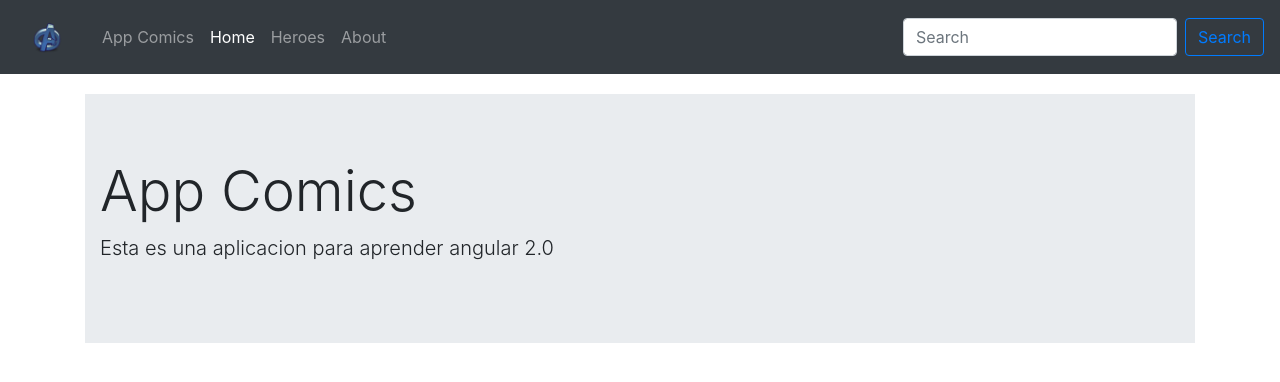
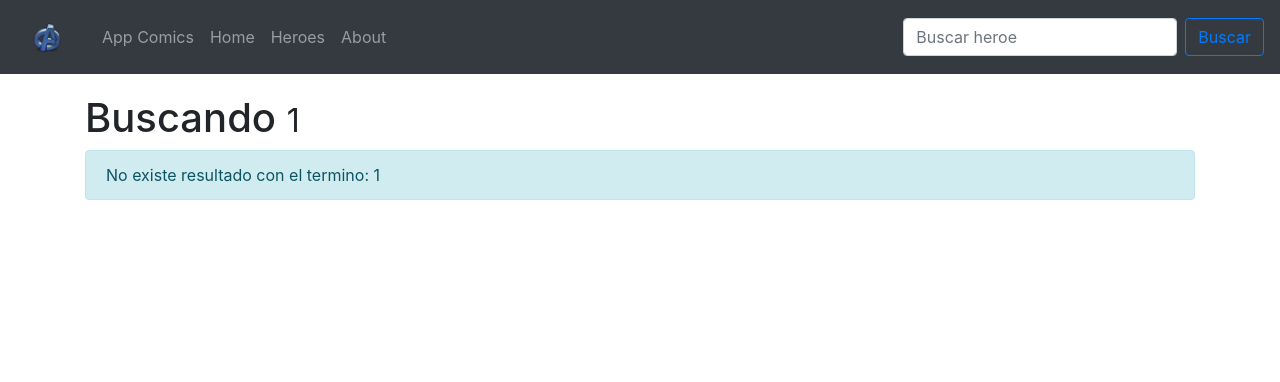
Before and after one commit to melara0606/angular-inicio, an Angular app: page /buscar/1 in a window 1280 px wide. Before the commit this address led to /home. Shown: the top 382 px of the page. Built offline with nearby package versions, Linux system fonts and the light colour scheme.

Commit message:
Finalizando la aplicacion

```diff
--- a/src/app/app-routing.module.ts
+++ b/src/app/app-routing.module.ts
@@ -5,12 +5,14 @@ import { HomeComponent } from './components/home/home.component';
 import { AboutComponent } from './components/about/about.component';
 import { HeroesComponent } from './components/heroes/heroes.component';
 import { HeroeComponent } from './components/heroe/heroe.component';
+import { BuscarComponent } from './components/buscar/buscar.component';
 
 const routes: Routes = [
   { path: 'home', component: HomeComponent },
   { path: 'about', component: AboutComponent },
   { path: 'heroes', component: HeroesComponent },
   { path: 'heroe/:id', component: HeroeComponent },
+  { path: 'buscar/:termino', component: BuscarComponent },
   { path: '**', pathMatch: 'full', redirectTo: 'home' }
 ];
 
--- a/src/app/app.module.ts
+++ b/src/app/app.module.ts
@@ -11,6 +11,8 @@ import { HomeComponent } from './components/home/home.component';
 // Services
 import { HeroesService } from './components/heroes/heroes.service';
 import { HeroeComponent } from './components/heroe/heroe.component';
+import { BuscarComponent } from './components/buscar/buscar.component';
+import { HeroeTarjetaComponent } from './components/heroe-tarjeta/heroe-tarjeta.component';
 
 @NgModule({
   declarations: [
@@ -19,7 +21,9 @@ import { HeroeComponent } from './components/heroe/heroe.component';
     HeroesComponent,
     AboutComponent,
     HomeComponent,
-    HeroeComponent
+    HeroeComponent,
+    BuscarComponent,
+    HeroeTarjetaComponent
   ],
   imports: [
     BrowserModule,
--- /dev/null
+++ b/src/app/components/buscar/buscar.component.html
@@ -0,0 +1,13 @@
+<h1>Buscando <small>{{ termino }}</small> </h1>
+
+<div class="row animated fast fadeIn" *ngIf="heroes.length == 0">
+  <div class="col-md-12">
+    <div class="alert alert-info" role="alert">
+      No existe resultado con el termino: {{ termino }}
+    </div>
+  </div>
+</div>
+
+<div class="card-columns animated fadeIn fast">
+  <app-heroe-tarjeta [heroe]="heroe" [index]="heroe.idx" *ngFor="let heroe of heroes"></app-heroe-tarjeta>
+</div>
--- /dev/null
+++ b/src/app/components/buscar/buscar.component.ts
@@ -0,0 +1,24 @@
+import { Component, OnInit } from '@angular/core';
+import { ActivatedRoute, Router } from '@angular/router';
+import { Heroes, HeroesService } from '../heroes/heroes.service';
+
+@Component({
+  selector: 'app-buscar',
+  templateUrl: './buscar.component.html'
+})
+export class BuscarComponent implements OnInit {
+  heroes: Heroes[];
+  termino: string;
+
+  constructor(private heroesService: HeroesService,
+              private router: Router,
+              private activatedRouter: ActivatedRoute
+            ) { }
+
+  ngOnInit() {
+    this.activatedRouter.params.subscribe( params => {
+      this.termino = params.termino;
+      this.heroes = this.heroesService.buscarHeroe(params.termino);
+    });
+  }
+}
--- /dev/null
+++ b/src/app/components/heroe-tarjeta/heroe-tarjeta.component.html
@@ -0,0 +1,9 @@
+<div class="card">
+  <img [src]="heroe.img" class="card-img-top" [alt]="heroe.nombre" />
+  <div class="card-body">
+    <h5 class="card-title">{{ heroe.nombre }}</h5>
+    <p class="card-text">{{ heroe.bio }}</p>
+    <p class="card-text"><small class="text-muted">{{ heroe.aparicion }}</small></p>
+    <button (click)="verHeroes()" class="btn btn-outline-primary btn-block">Ver mas ...</button>
+  </div>
+</div>
--- /dev/null
+++ b/src/app/components/heroe-tarjeta/heroe-tarjeta.component.ts
@@ -0,0 +1,23 @@
+import { Component, Input, Output, EventEmitter} from '@angular/core';
+import { Heroes } from '../heroes/heroes.service';
+import { Router } from '@angular/router';
+
+@Component({
+  selector: 'app-heroe-tarjeta',
+  templateUrl: './heroe-tarjeta.component.html'
+})
+export class HeroeTarjetaComponent {
+  @Input() heroe: Heroes;
+  @Input() index: number;
+
+  @Output() hereoSeleccionado: EventEmitter<number>;
+
+  constructor(private router: Router) {
+    this.hereoSeleccionado = new EventEmitter();
+  }
+
+  verHeroes() {
+    this.router.navigate(['/heroe', this.index]);
+    // this.hereoSeleccionado.emit( this.index );
+  }
+}
--- a/src/app/components/heroe/heroe.component.html
+++ b/src/app/components/heroe/heroe.component.html
@@ -1,5 +1,5 @@
 <h1>
-  {{ heroe.nombre }} <small>{{ heroe.aparicion }}</small>
+  {{ heroe.nombre | uppercase }} <small>({{ heroe.aparicion | date:'y' }})</small>
 </h1>
 <hr>
 
--- a/src/app/components/heroes/heroes.component.html
+++ b/src/app/components/heroes/heroes.component.html
@@ -1,14 +1,6 @@
 <h1>Heroes <small>de Marvel y DC</small> </h1>
 
 <div class="card-columns animated fadeIn fast">
-  <div class="card" *ngFor="let heroe of heroesList; let i = index">
-    <img [src]="heroe.img" class="card-img-top" [alt]="heroe.nombre" />
-    <div class="card-body">
-      <h5 class="card-title">{{ heroe.nombre }}</h5>
-      <p class="card-text">{{ heroe.bio }}</p>
-      <p class="card-text"><small class="text-muted">{{ heroe.aparicion }}</small></p>
-      <button (click)="verHeroes(i)"
-        class="btn btn-outline-primary btn-block">Ver mas ...</button>
-    </div>
-  </div>
+    <app-heroe-tarjeta [heroe]="heroe" [index]="i" (hereoSeleccionado)="verHeroes($event)"
+      *ngFor="let heroe of heroesList; let i = index"></app-heroe-tarjeta>
 </div>
--- a/src/app/components/heroes/heroes.component.ts
+++ b/src/app/components/heroes/heroes.component.ts
@@ -1,7 +1,6 @@
 import { Component, OnInit} from '@angular/core';
+import { HeroesService, Heroes } from './heroes.service';
 import { Router } from '@angular/router';
-
-import { HeroesService, Heroes } from './heroes.service';
 
 @Component({
   selector: 'app-heroes',
--- a/src/app/components/heroes/heroes.service.ts
+++ b/src/app/components/heroes/heroes.service.ts
@@ -61,6 +61,13 @@ export class HeroesService {
   getHeroe(idx: number) {
     return this.heroes[idx];
   }
+
+  buscarHeroe(termino: string) {
+    return this.heroes.filter( (el, index) => {
+      el.idx = index;
+      return el.nombre.toLowerCase().indexOf( termino ) >= 0;
+    });
+  }
 }
 
 export interface Heroes {
@@ -69,4 +76,5 @@ export interface Heroes {
   img: string;
   aparicion: string;
   casa: string;
+  idx?: number;
 }
--- a/src/app/components/shared/navbars/navbars.component.html
+++ b/src/app/components/shared/navbars/navbars.component.html
@@ -24,8 +24,10 @@
       </li>
     </ul>
     <form class="form-inline my-2 my-lg-0">
-      <input class="form-control mr-sm-2" type="search" placeholder="Search" aria-label="Search">
-      <button class="btn btn-outline-primary my-2 my-sm-0" type="submit">Search</button>
+      <input class="form-control mr-sm-2" type="search" #buscarTexto
+        placeholder="Buscar heroe" aria-label="Search">
+      <button class="btn btn-outline-primary my-2 my-sm-0"
+        type="button" (click)="buscarHeroe(buscarTexto.value)">Buscar</button>
     </form>
   </div>
 </nav>
--- a/src/app/components/shared/navbars/navbars.component.ts
+++ b/src/app/components/shared/navbars/navbars.component.ts
@@ -1,7 +1,19 @@
 import { Component } from '@angular/core';
+import { Router } from '@angular/router';
 
 @Component({
   selector: 'app-navbars',
   templateUrl: './navbars.component.html'
 })
-export class NavbarsComponent {}
+export class NavbarsComponent {
+
+  constructor(private router: Router) {  }
+
+  buscarHeroe(termino: string) {
+    this.router.navigate( ['/buscar', termino.toLowerCase()] );
+  }
+
+  verHeroes(idx: number) {
+    this.router.navigate(['/heroe', idx]);
+  }
+}
```
